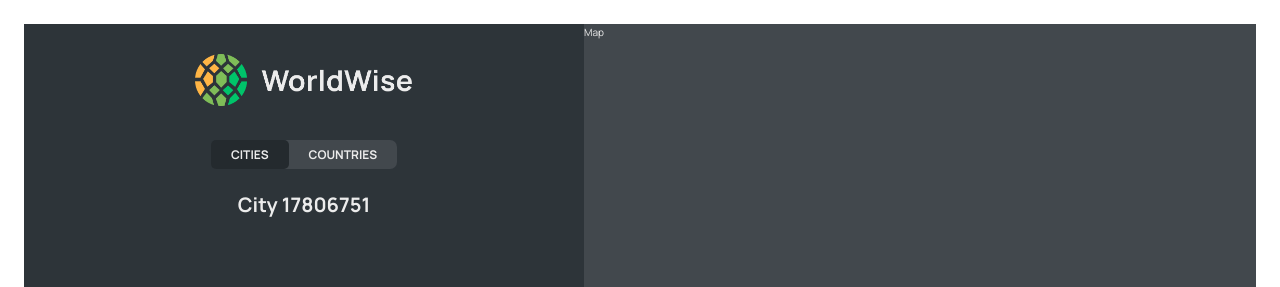
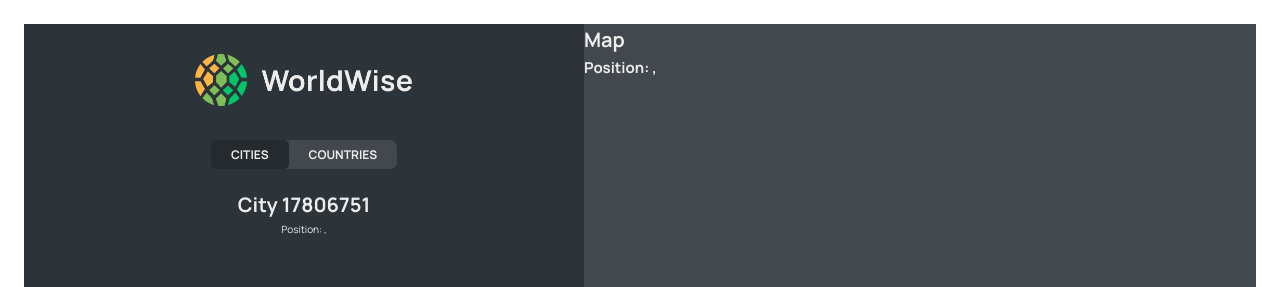
Before and after one commit to nikoletta17/WorldWise-SPA, a React (Vite) app: page /app/cities/17806751 in a window 1280 px wide. Shown: the top 287 px of the page. Built offline with nearby package versions, Linux system fonts and the light colour scheme; data requests are answered from the project's data file.

Commit message:
Set a Query String, furthermore reading this as a data stored in the variables

```diff
--- a/src/components/City.jsx
+++ b/src/components/City.jsx
@@ -1,4 +1,4 @@
-import { useParams } from "react-router-dom";
+import { useParams, useSearchParams } from "react-router-dom";
 import styles from "./City.module.css";
 
 const formatDate = (date) =>
@@ -11,6 +11,9 @@
 
 function City() {
   const { id } = useParams();
+  const [searchParams, setSearchParams] = useSearchParams();
+  const lat = searchParams.get("lat");
+  const lng = searchParams.get("lng");
   // TEMP DATA
   const currentCity = {
     cityName: "Lisbon",
@@ -21,7 +24,14 @@
 
   const { cityName, emoji, date, notes } = currentCity;
 
-  return <h1>City {id} </h1>;
+  return (
+    <>
+      <h1>City {id} </h1>
+      <p>
+        Position: {lat}, {lng}
+      </p>
+    </>
+  );
 
   /*   return (
     <div className={styles.city}>
--- a/src/components/CityItem.jsx
+++ b/src/components/CityItem.jsx
@@ -10,10 +10,13 @@
 
 function CityItem({ city }) {
   /* console.log(city); */
-  const { cityName, emoji, date, id } = city;
+  const { cityName, emoji, date, id, position } = city;
   return (
     <li>
-      <Link className={styles.cityItem} to={`${id}`}>
+      <Link
+        className={styles.cityItem}
+        to={`${id}?lat=${position.lat}&lng=${position.lng}`}
+      >
         <span className={styles.emoji}>{emoji} </span>
         <h3 className={styles.name}>{cityName}</h3>
         <time className={styles.date}>{formatDate(date)}</time>
--- a/src/components/CityList.jsx
+++ b/src/components/CityList.jsx
@@ -4,7 +4,6 @@
 import Message from "./Message.jsx";
 
 import { useCities } from "../hooks/useCities.jsx";
-
 
 function CityList() {
   const { cities, isLoading } = useCities();
--- a/src/components/Map.jsx
+++ b/src/components/Map.jsx
@@ -1,7 +1,19 @@
+import { useSearchParams } from "react-router-dom";
 import styles from "./Map.module.css";
 
 function Map() {
-  return <div className={styles.mapContainer}>Map</div>;
+  const [searchParams, setSearchParams] = useSearchParams();
+  const lat = searchParams.get("lat");
+  const lng = searchParams.get("lng");
+
+  return (
+    <div className={styles.mapContainer}>
+      <h1>Map</h1>
+      <h2>
+        Position: {lat}, {lng}
+      </h2>
+    </div>
+  );
 }
 
 export default Map;
```
